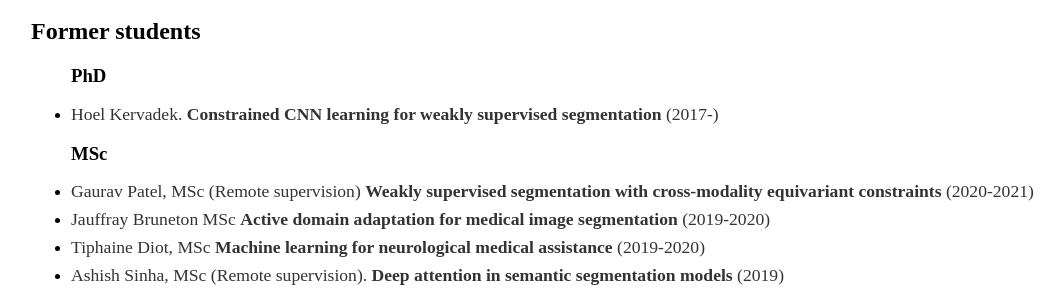
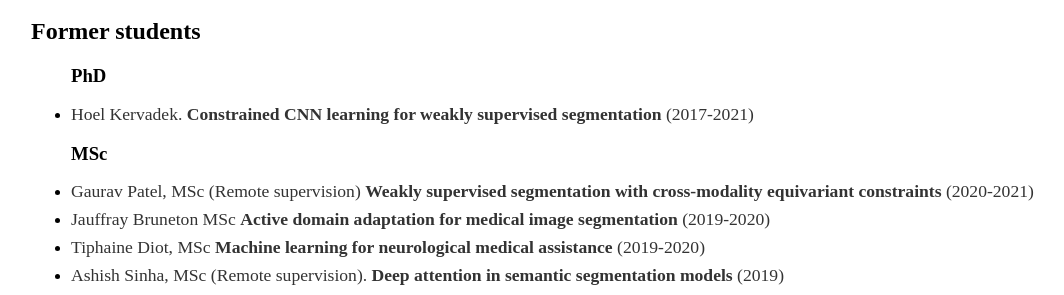
Before and after one commit to josedolz/josedolz.github.io, a Jekyll site: the page built from students/index.html, in a window 1280 px wide. Shown: the part 494-789 px from the top of the page, without its empty margins (97-1161 px from the left). Built offline with Jekyll 4.4.1, drawn with Linux system fonts in a browser that asks for light colours.

Commit message:
Update index.html

```diff
--- a/students/index.html
+++ b/students/index.html
@@ -19,7 +19,7 @@ title: students
 	<h2>Former students</h2>
 	<ul>
 		<h3>PhD</h3>
-		<li><p1>Hoel Kervadek. <strong>Constrained CNN learning for weakly supervised segmentation </strong>(2017-)</p1></li>
+		<li><p1>Hoel Kervadek. <strong>Constrained CNN learning for weakly supervised segmentation </strong>(2017-2021)</p1></li>
 		<h3>MSc</h3>
 		<li><p1>Gaurav Patel, MSc (Remote supervision) <strong>Weakly supervised segmentation with cross-modality equivariant constraints </strong> (2020-2021)</p1></li>
 		<li><p1>Jauffray Bruneton MSc <strong>Active domain adaptation for medical image segmentation </strong> (2019-2020)</p1></li>
```
